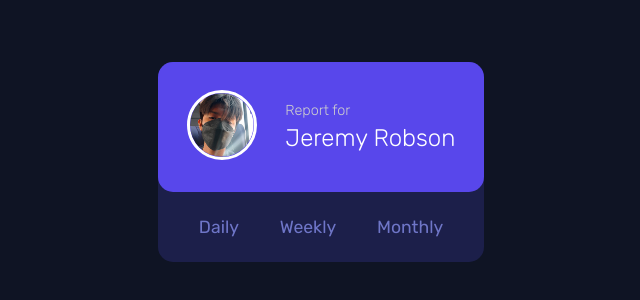
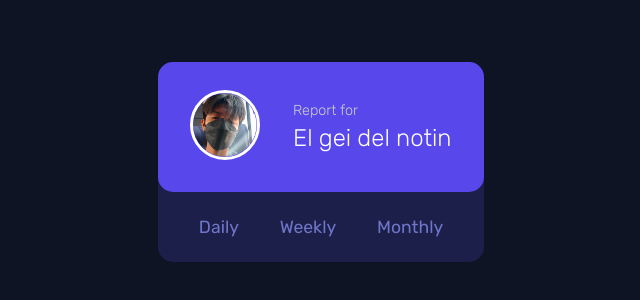
Before and after one commit to DaverSoGT/time-tracking-dashboard, a plain HTML site: page index.html in a window 1280 px wide. Shown: the part 226-526 px from the top of the page, 319-959 px from the left. Drawn offline with Linux system fonts and the light colour scheme.

Commit message:
stupid change

```diff
--- a/index.html
+++ b/index.html
@@ -19,7 +19,7 @@
         </figure>
         <div class="user-card__date--text">
           <h3>Report for</h3>
-          <h1>Jeremy Robson</h1>
+          <h1>El gei del notin</h1>
         </div>
       </div>
       <div class="user-card__journey">
```
